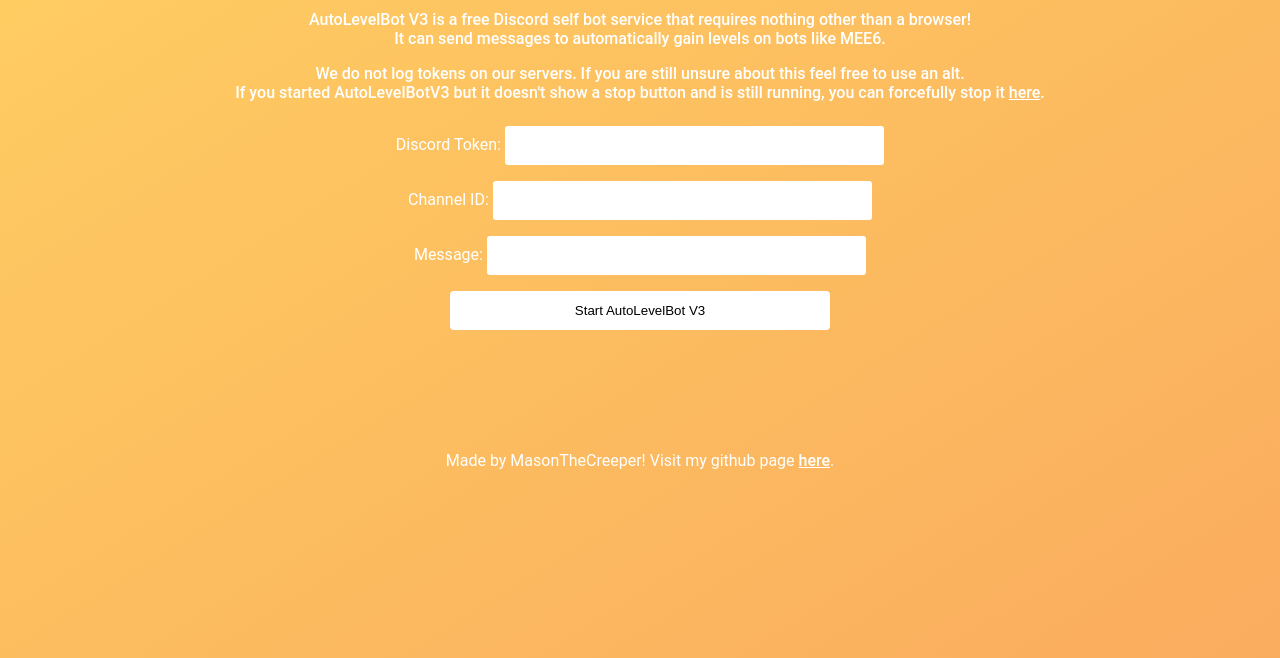
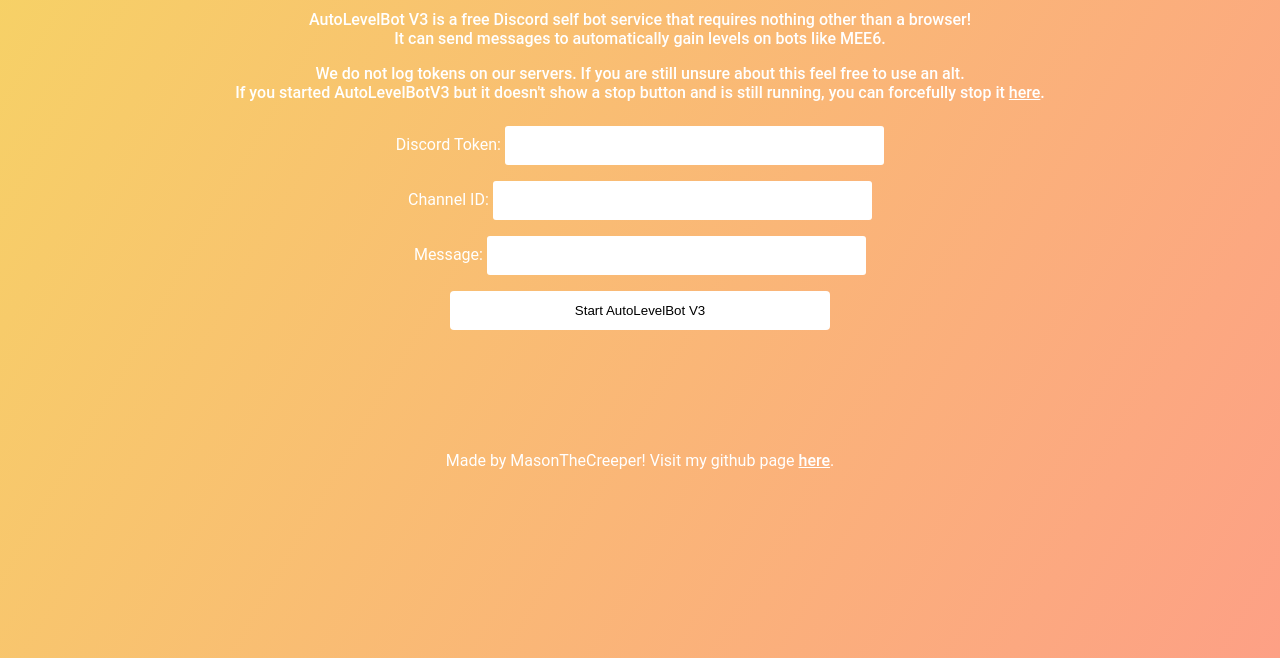
Before and after one commit to HaydenFrobenius/AutoLevelBotV3, a website: page index.html in a window 1280 px wide. Shown: the part 142-800 px from the top of the page. Drawn offline with nearby package versions, Linux system fonts and the light colour scheme; no server answers.

Commit message:
Updated styles.css (again)

```diff
--- a/styles.css
+++ b/styles.css
@@ -1,6 +1,5 @@
 body {
-    background-color: rgb(237, 118, 38);
-    background: linear-gradient(to top left,#faac5e,#FFCF62);
+    background-image: linear-gradient(120deg, #f6d365 0%, #fda085 100%);
     background-attachment: fixed;
     font-family: 'Roboto', sans-serif;
     color: white;
```
